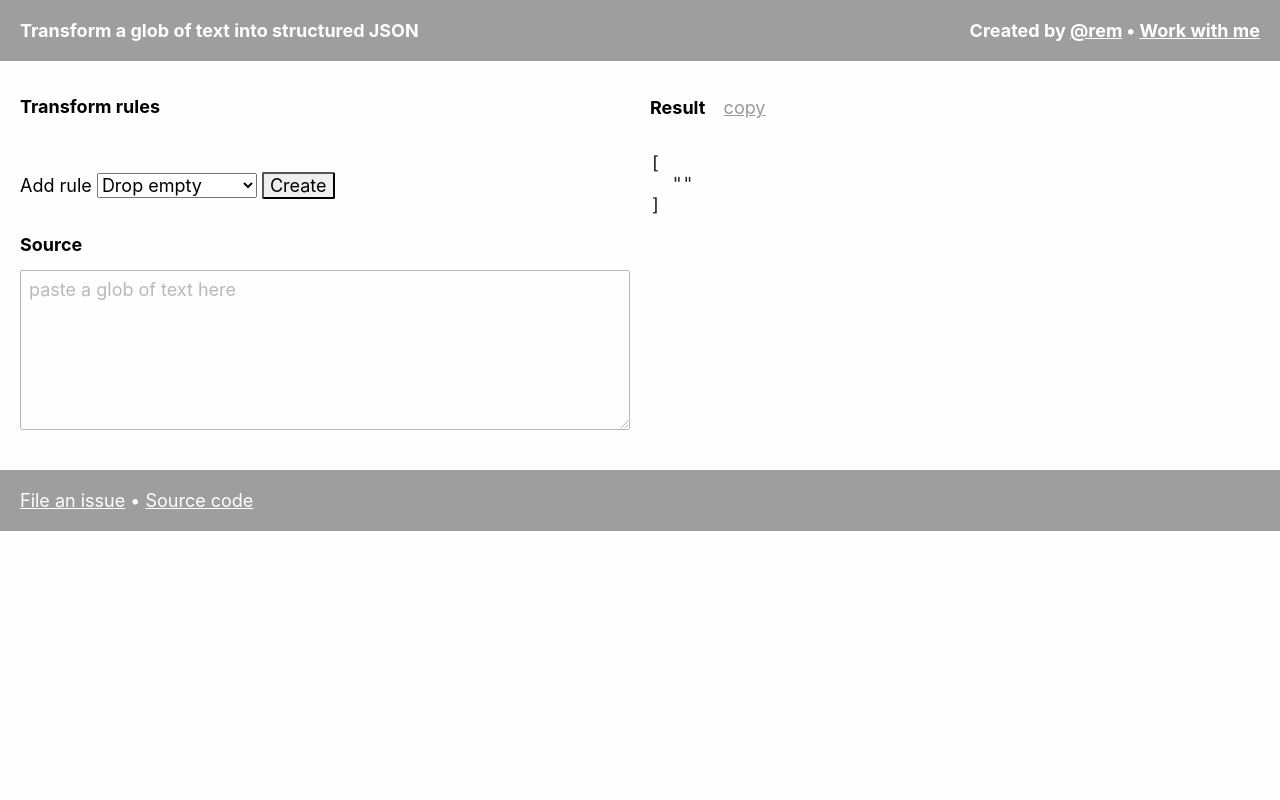
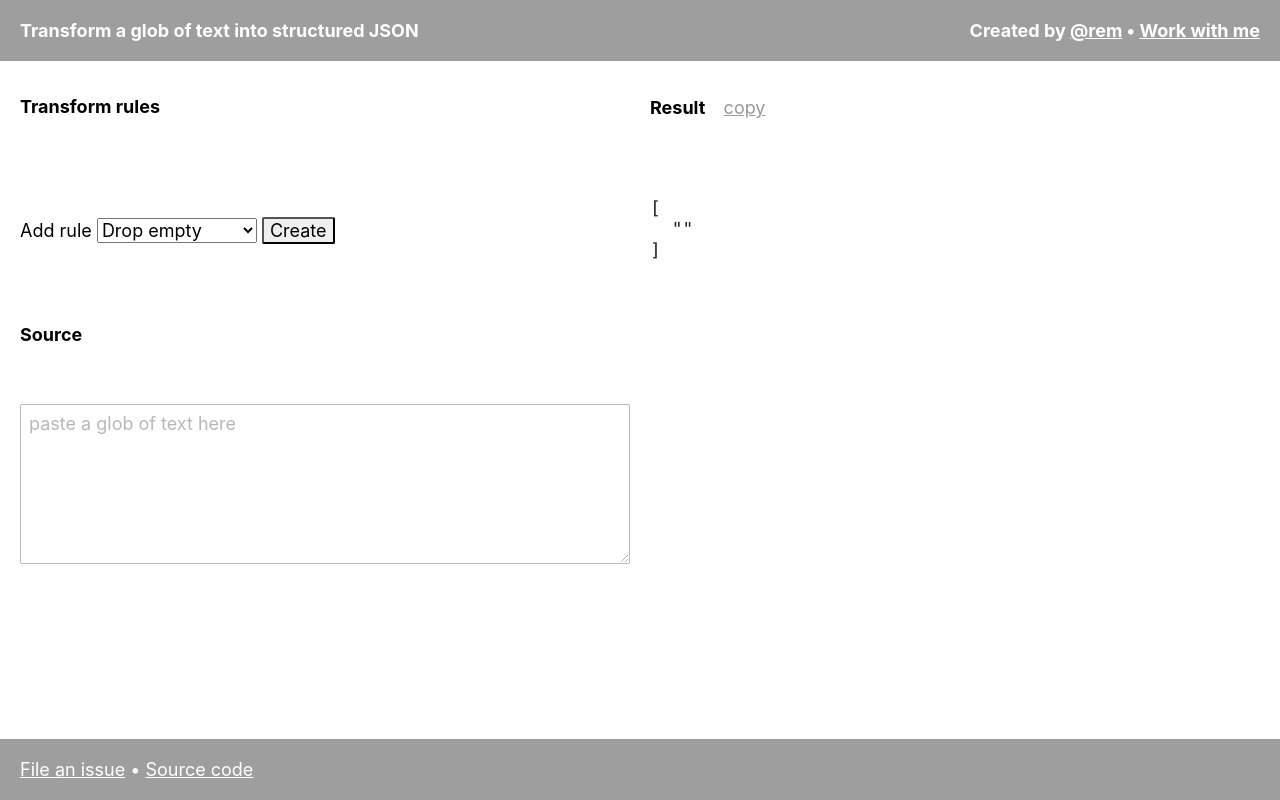
Before and after one commit to remy/transform, a website built with webpack: page src/index.html in a window 1280 px wide. Built offline with nearby package versions, Linux system fonts and the light colour scheme.

Commit message:
min-height body

```diff
--- a/src/index.css
+++ b/src/index.css
@@ -7,6 +7,13 @@
 body {
   background: #fefefe;
   margin: 0;
+  display: flex;
+  flex-direction: column;
+  height: 100%;
+}
+
+html {
+  height: 100%;
 }
 
 li {
@@ -48,6 +55,7 @@ button:hover {
 #app {
   padding: 20px;
   padding-top: 0;
+  flex-grow: 1;
 }
 
 @media screen and (min-width: 900px) {
```
